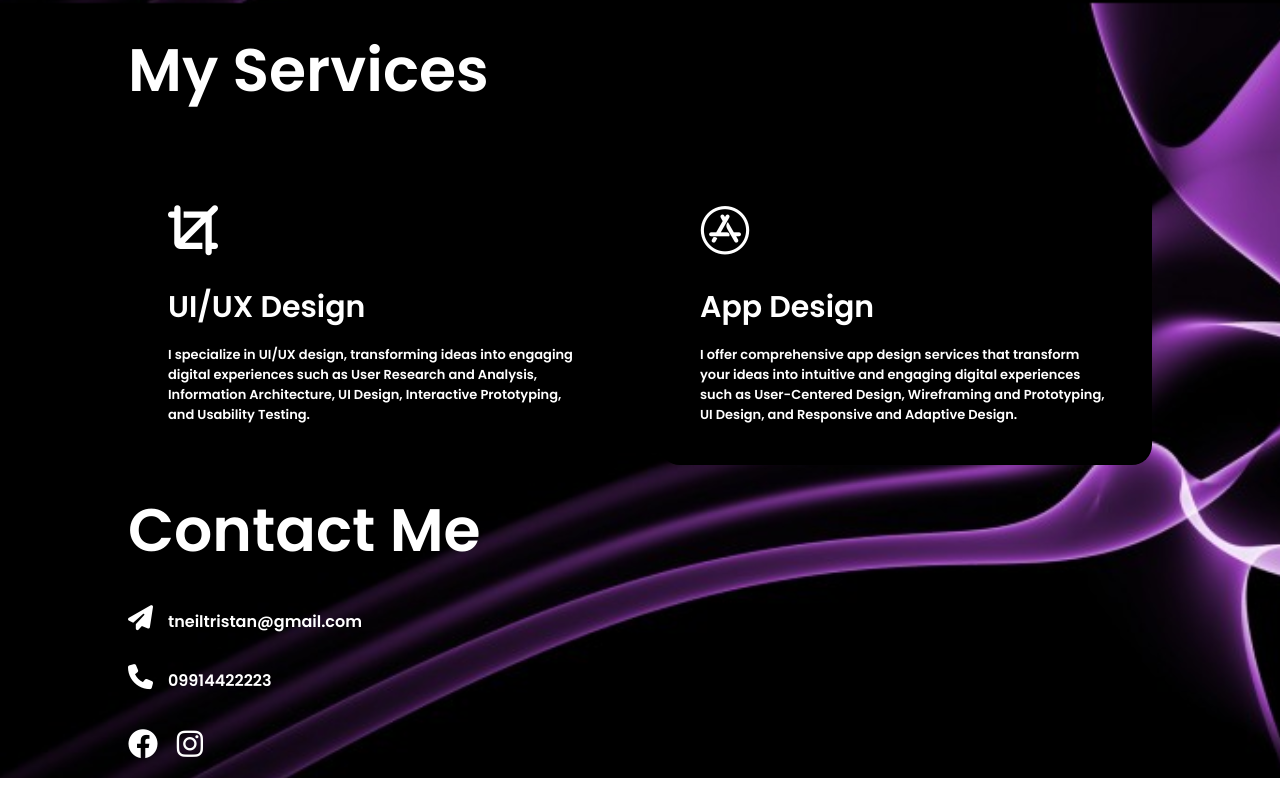
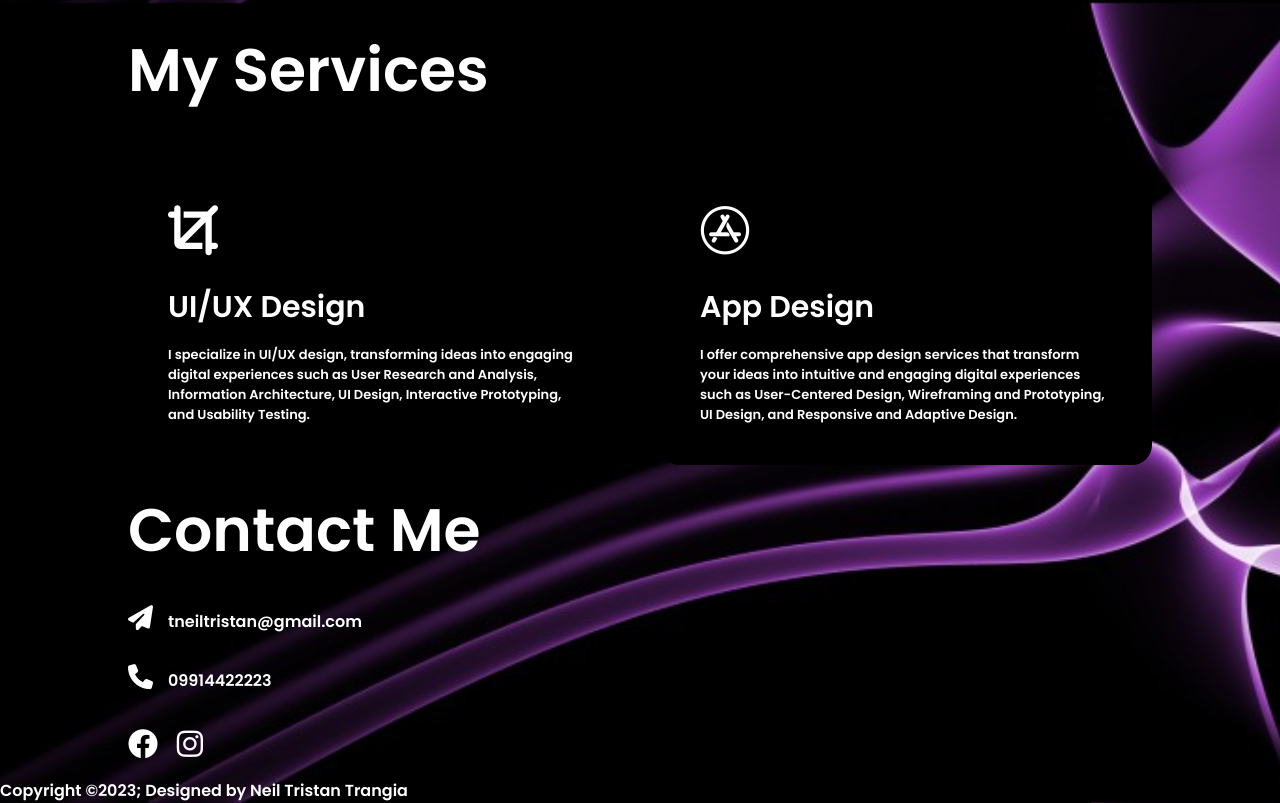
Before and after one commit to Ntristan12/Portfolio-Webdev, a plain HTML site: page index.html in a window 1280 px wide. Shown: the part 1597-2400 px from the top of the page. Before the commit the page ends 2375 px from the top, so only its background shows below. Drawn offline with Linux system fonts and the light colour scheme.

Commit message:
Update index.html

```diff
--- a/index.html
+++ b/index.html
@@ -77,5 +77,8 @@
         </div>
     </div>
 </div>
+<div class="footer">
+    <p>Copyright &copy;2023; Designed by <span class="designer">Neil Tristan Trangia</span></p>
+</div>
 </body>
 </html>
```
